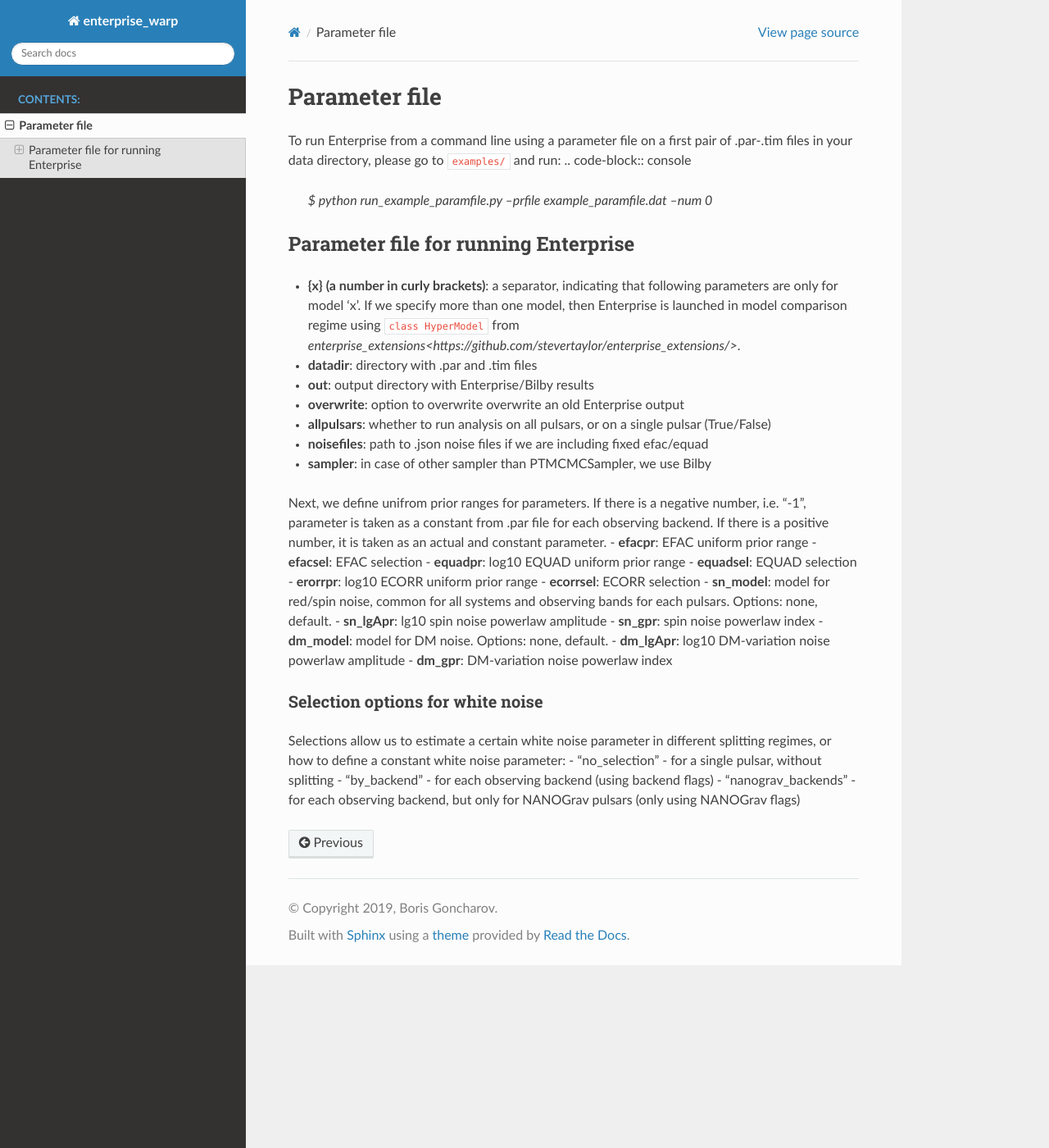
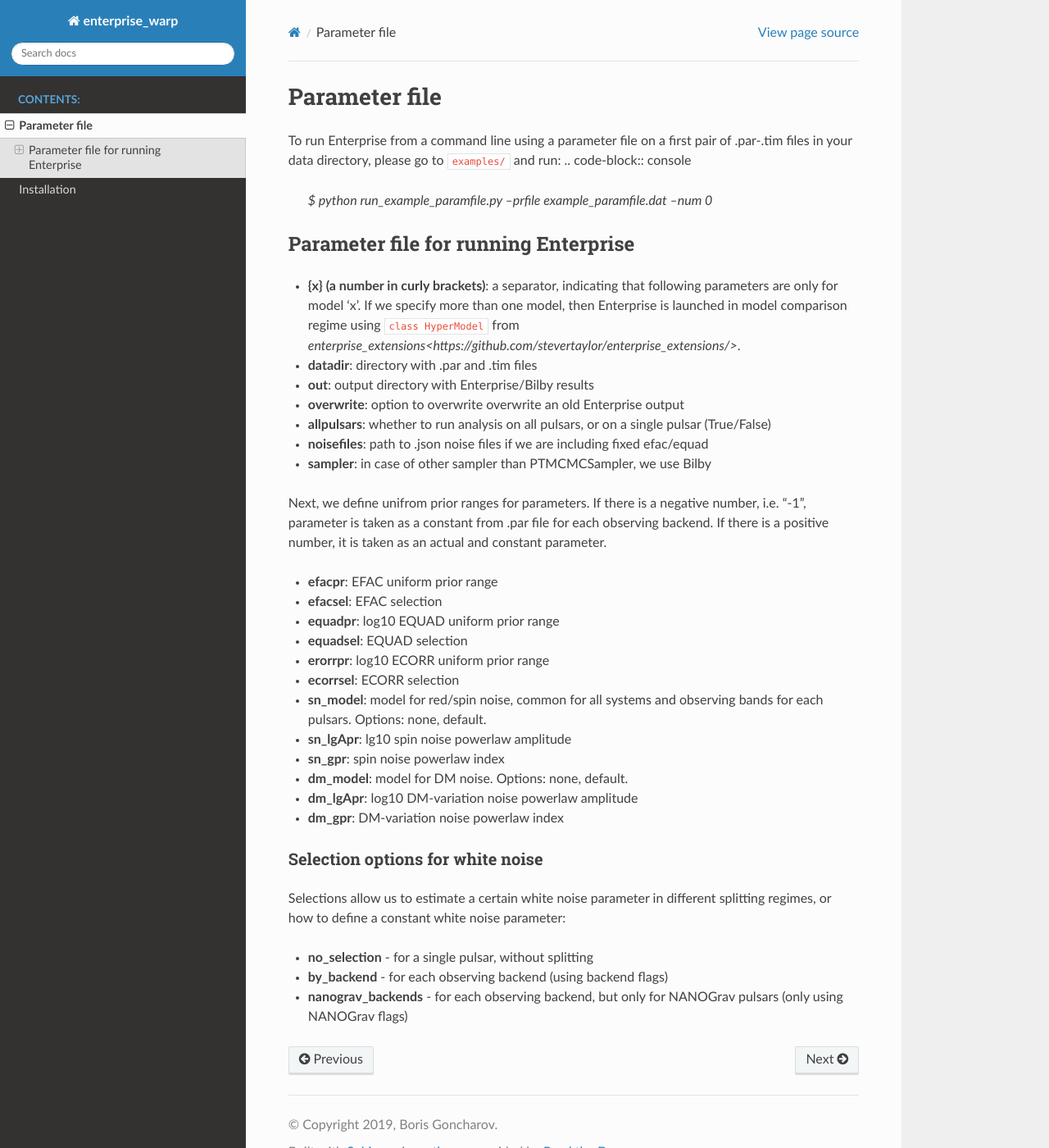
Before and after one commit to bvgoncharov/enterprise_warp, a Sphinx documentation site: the page built from docs/paramfile.rst, in a window 1280 px wide and 1400 px high. Shown: the whole window at 82% size. Built offline with Sphinx 7.4.7 and the Read the Docs theme 2.0.0, drawn with Linux system fonts in a browser that asks for light colours.

```diff
--- a/docs/paramfile.rst
+++ b/docs/paramfile.rst
@@ -17,6 +17,7 @@ Parameter file for running Enterprise
 - **sampler**: in case of other sampler than PTMCMCSampler, we use Bilby
 
 Next, we define unifrom prior ranges for parameters. If there is a negative number, i.e. "-1", parameter is taken as a constant from .par file for each observing backend. If there is a positive number, it is taken as an actual and constant parameter.
+
 - **efacpr**: EFAC uniform prior range
 - **efacsel**: EFAC selection
 - **equadpr**: log10 EQUAD uniform prior range
@@ -33,6 +34,7 @@ Next, we define unifrom prior ranges for parameters. If there is a negative numb
 Selection options for white noise
 =================================
 Selections allow us to estimate a certain white noise parameter in different splitting regimes, or how to define a constant white noise parameter:
--  "no_selection" - for a single pulsar, without splitting
-- "by_backend" - for each observing backend (using backend flags)
-- "nanograv_backends" - for each observing backend, but only for NANOGrav pulsars (only using NANOGrav flags)
+
+- **no_selection** - for a single pulsar, without splitting
+- **by_backend** - for each observing backend (using backend flags)
+- **nanograv_backends** - for each observing backend, but only for NANOGrav pulsars (only using NANOGrav flags)
```
Also changed, not shown: docs/index.rst (+3 -10 lines), docs/installation.rst (added, +8 -0 lines).
